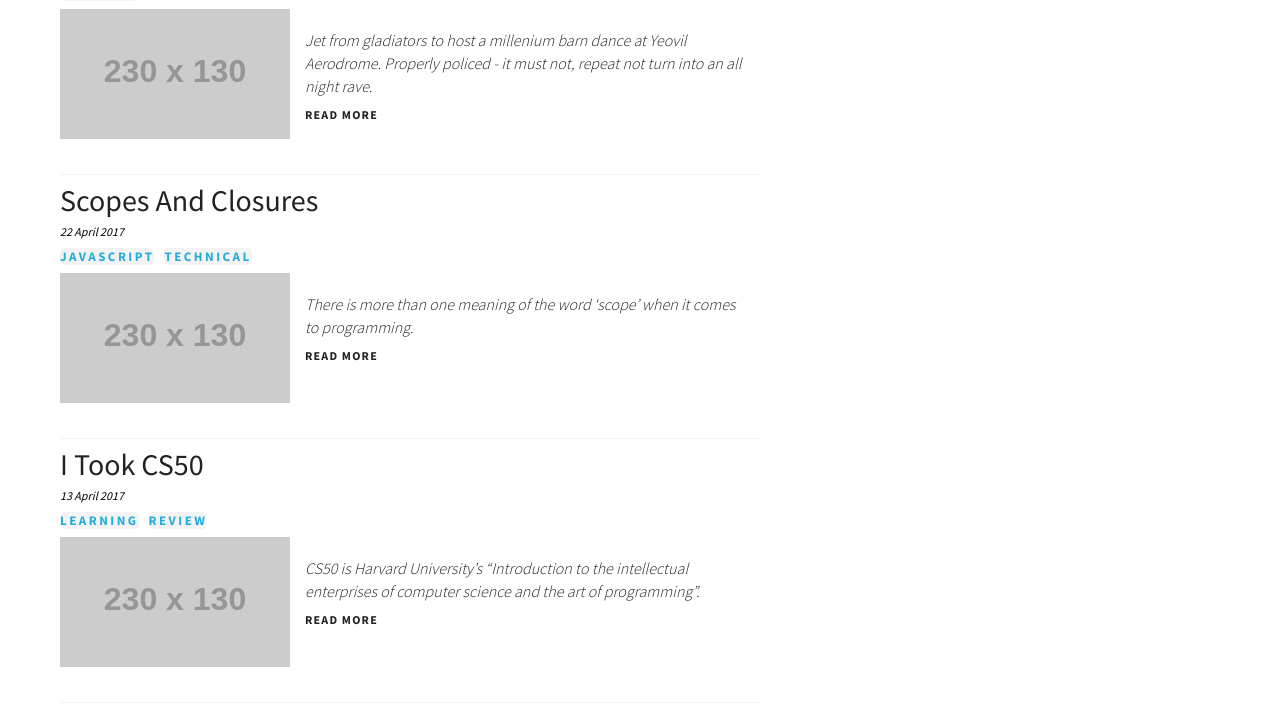
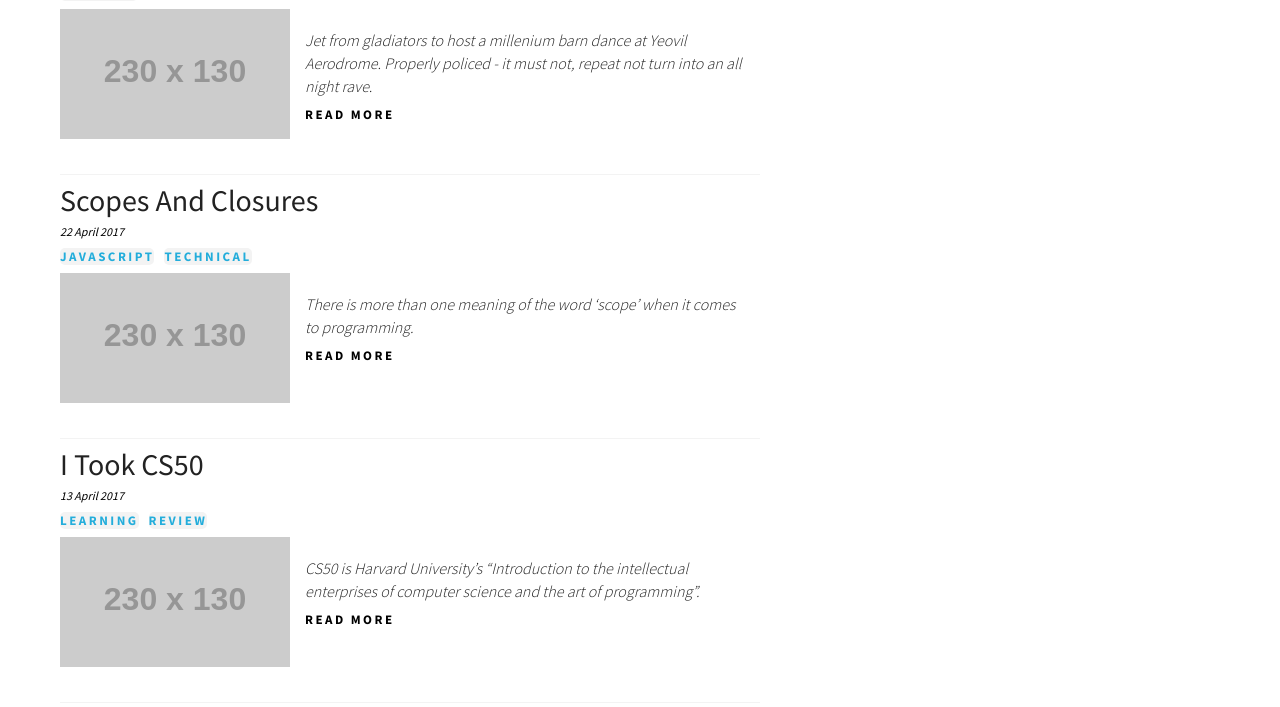
Before and after one commit to andavies/andavies.github.io, a Jekyll site: the page built from blog.html, in a window 1280 px wide and 1400 px high. Shown: the part 245-952 px from the top of the window. Built offline with Jekyll 4.4.1, drawn with Linux system fonts in a browser that asks for light colours.

Commit message:
Refactor 'read more' link

```diff
--- a/_sass/_typography.scss
+++ b/_sass/_typography.scss
@@ -73,3 +73,7 @@ a {
 .article-date {
 	@include small-caps-label(black);
 }
+
+.article-preview-link {
+	@include small-caps-label(black);
+}
--- a/blog.html
+++ b/blog.html
@@ -31,7 +31,7 @@ layout: master
 
 				<div>
 					<p>{{ post.excerpt }}</p>
-					<a href="{{ post.url }}">Read more</a>
+					<a href="{{ post.url }}" class="article-preview-link">Read more</a>
 				</div>
 
 			</div>
--- a/css/main.scss
+++ b/css/main.scss
@@ -464,13 +464,6 @@ footer {
 			font-weight: $light;
 			margin: 0 0 5px;
 		}
-
-		a {
-			font-weight: $bold;
-			text-transform: uppercase;
-			letter-spacing: 0.1em;
-			font-size: 12px;
-		}
 	}
 }
 
```
